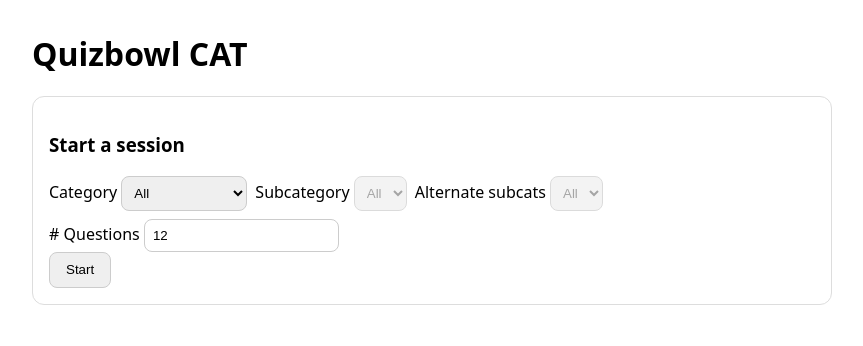
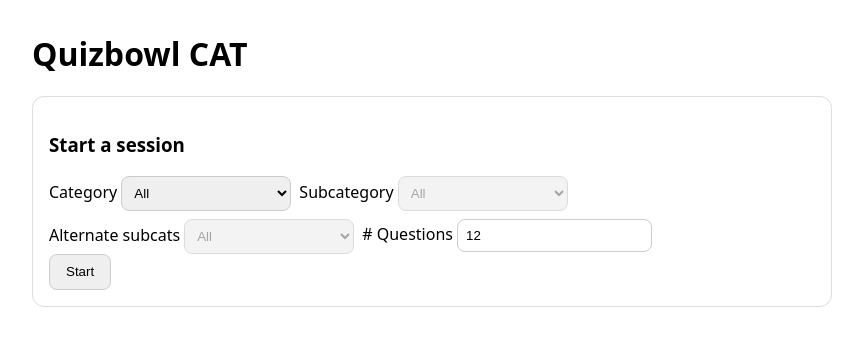
Before and after one commit to RVPhi5/qb-cat-site, a Flask app: page / in a window 1280 px wide. Shown: the top 346 px of the page, without its empty margins (208-1071 px from the left). Run offline with Flask 3, Linux system fonts and the light colour scheme.

Commit message:
adjusted width of dropdowns

```diff
--- a/templates/index.html
+++ b/templates/index.html
@@ -5,7 +5,7 @@
   <title>Quizbowl CAT</title>
   <meta name="viewport" content="width=device-width, initial-scale=1" />
   <style>
-    body { font-family: system-ui, sans-serif; max-width: 800px; margin: 2rem auto; padding: 0 1rem; }
+     body { font-family: system-ui, sans-serif; max-width: 800px; margin: 2rem auto; padding: 0 1rem; }
     .card { border: 1px solid #ddd; border-radius: 12px; padding: 1rem; margin: 1rem 0; }
     button { padding: .6rem 1rem; border-radius: 8px; border: 1px solid #ccc; cursor: pointer; }
     input, select { padding: .5rem; border-radius: 8px; border: 1px solid #ccc; }
@@ -14,6 +14,15 @@
     .ok { color: #106d3f; }
     .bad { color: #8b0000; }
     code { background: #f6f6f6; padding: .1rem .3rem; border-radius: 4px; }
+
+    #subcategory,
+    #alts {
+      width: 170px; /* Adjust as desired */
+    }
+
+    #category {
+      width: 170px; /* Optional—use if you want all three to match */
+    }
   </style>
 </head>
 <body>
```
